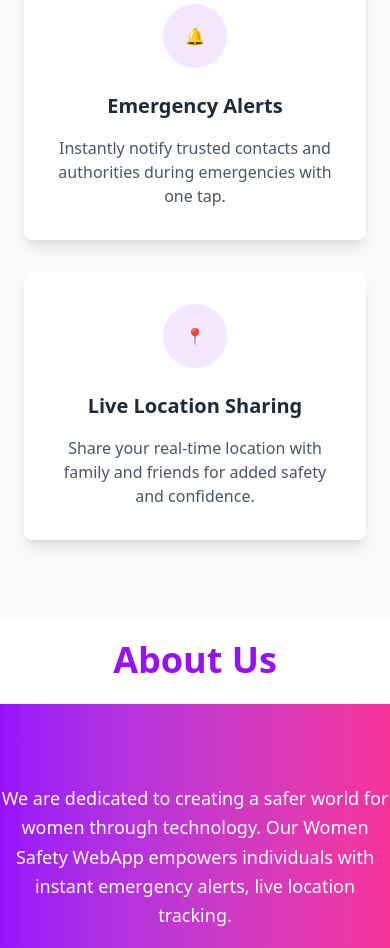
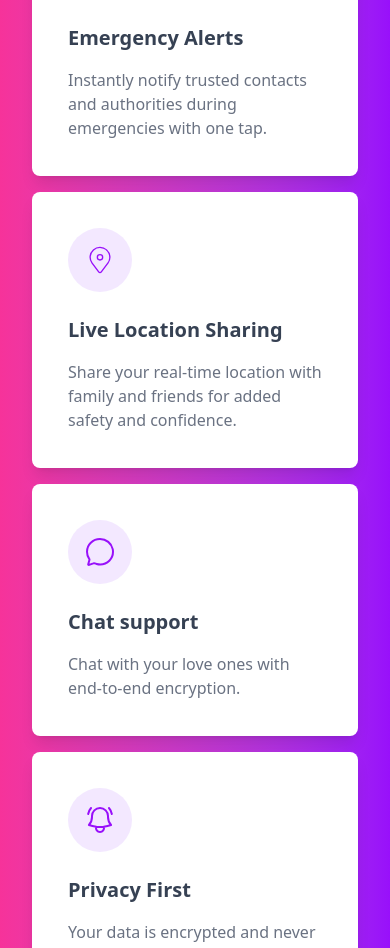
Before and after one commit to Arin-Yadav/Women-safety-app, a React app in the folder frontend/: page / in a window 390 px wide. Shown: the part 1040-1988 px from the top of the page. Built offline with nearby package versions, Linux system fonts and the light colour scheme; the HTML template or start-up script is replaced by a standard one.

Commit message:
updated ui and made website responsive

```diff
--- a/frontend/src/components/LandingPage.jsx
+++ b/frontend/src/components/LandingPage.jsx
@@ -4,6 +4,10 @@ import { Link } from "react-router-dom";
 import { RouteSignup } from "../helpers/RouteName";
 import Navbar from "./Navbar";
 const MotionLink = motion.create(Link);
+import { CiLock } from "react-icons/ci";
+import { IoChatbubbleOutline } from "react-icons/io5";
+import { CiLocationOn } from "react-icons/ci";
+import { HiOutlineBellAlert } from "react-icons/hi2";
 
 export default function LandingPage() {
   return (
@@ -14,10 +18,10 @@ export default function LandingPage() {
       </header>
 
       {/* Hero Section */}
-      <main>
+      <main className="bg-linear-to-r from-pink-500 to-purple-600 text-white">
         <section
           id="home"
-          className="flex flex-col items-center justify-center h-[calc(100vh-64px)] mt-16 text-center px-6 bg-linear-to-r from-pink-500 to-purple-600 text-white">
+          className="flex flex-col items-center justify-center h-[calc(100vh-64px)] mt-16 text-center px-6">
           <motion.h1
             initial={{ opacity: 0, y: -50 }}
             animate={{ opacity: 1, y: 0 }}
@@ -45,55 +49,81 @@ export default function LandingPage() {
         </section>
 
         {/* Features Section */}
-        <section id="features" className="bg-gray-50 py-20 px-6">
-          <div className="max-w-6xl mx-auto text-center">
-            <h2 className="text-4xl md:text-5xl font-extrabold text-purple-700 mb-12">
-              Our Features
+        <section id="features" className="px-6">
+          <h2 className="text-4xl md:text-5xl text-center font-bold mb-12">
+            Key Features
           </h2>
-            <div className="grid grid-cols-1 md:grid-cols-2 lg:grid-cols-2 gap-8">
+          <div className="grid grid-cols-1 sm:grid-cols-2 lg:grid-cols-4 max-w-4xl lg:max-w-7xl mx-auto gap-4 p-2">
             {/* Feature 1 */}
-              <div className="bg-white shadow-lg rounded-lg p-8 hover:shadow-xl transition duration-300 cursor-pointer">
-                <div className="flex items-center justify-center w-16 h-16 mx-auto bg-purple-100 text-purple-600 rounded-full mb-6">
-                  🔔
+            <div className="bg-white shadow-lg rounded-lg p-8 hover:shadow-xl transition duration-300 cursor-pointer feature-card">
+              <div className="flex items-center justify-center w-16 h-16 bg-purple-100 text-purple-600 rounded-full mb-6">
+                <HiOutlineBellAlert className="h-8 w-8" />
               </div>
-                <h3 className="text-xl font-semibold text-gray-800 mb-4">
+              <h3 className="text-xl font-semibold text-gray-700 mb-4">
                 Emergency Alerts
               </h3>
-                <p className="text-gray-600">
+              <p className="text-gray-500">
                 Instantly notify trusted contacts and authorities during
                 emergencies with one tap.
               </p>
             </div>
 
             {/* Feature 2 */}
-              <div className="bg-white shadow-lg rounded-lg p-8 hover:shadow-xl transition duration-300 cursor-pointer">
-                <div className="flex items-center justify-center w-16 h-16 mx-auto bg-purple-100 text-purple-600 rounded-full mb-6">
-                  📍
+            <div className="bg-white shadow-lg rounded-lg p-8 hover:shadow-xl transition duration-300 cursor-pointer feature-card">
+              <div className="flex items-center justify-center w-16 h-16 bg-purple-100 text-purple-600  rounded-full mb-6">
+                <CiLocationOn className="h-8 w-8" />
               </div>
-                <h3 className="text-xl font-semibold text-gray-800 mb-4">
+              <h3 className="text-xl font-semibold text-gray-700 mb-4">
                 Live Location Sharing
               </h3>
-                <p className="text-gray-600">
-                  Share your real-time location with family and friends for
-                  added safety and confidence.
+              <p className=" text-gray-500">
+                Share your real-time location with family and friends for added
+                safety and confidence.
               </p>
             </div>
+
+            {/* Feature 3 */}
+            <div className="bg-white shadow-lg rounded-lg p-8 hover:shadow-xl transition duration-300 cursor-pointer feature-card">
+              <div className="flex items-center justify-center w-16 h-16 bg-purple-100 text-purple-600 rounded-full mb-6">
+                <IoChatbubbleOutline className="h-8 w-8" />
+              </div>
+              <h3 className="text-xl font-semibold text-gray-700 mb-4">
+                Chat support
+              </h3>
+              <p className=" text-gray-500">
+                Chat with your love ones with end-to-end encryption.
+              </p>
+            </div>
+
+            {/* Feature 4 */}
+            <div className="bg-white shadow-lg rounded-lg p-8 hover:shadow-xl transition duration-300 cursor-pointer feature-card">
+              <div className="flex items-center justify-center w-16 h-16 bg-purple-100 text-purple-600 rounded-full mb-6">
+                <HiOutlineBellAlert className="h-8 w-8" />
+              </div>
+              <h3 className="text-xl font-semibold text-gray-700 mb-4">
+                Privacy First
+              </h3>
+              <p className=" text-gray-500">
+                Your data is encrypted and never shared without consent.
+              </p>
             </div>
           </div>
         </section>
 
         {/* About us section  */}
-        <section id="aboutus">
-          <h2 className="text-4xl md:text-5xl text-center text-purple-600 mt-5 font-extrabold mb-6">
+        <section
+          id="aboutus"
+          className="mt-16 flex flex-col items-center w-full">
+          <h2 className="text-4xl md:text-5xl text-center font-bold">
             About Us
           </h2>
-          <div className="mx-auto text-center text-white bg-linear-to-r from-purple-600 to-pink-500 py-20">
-            <p className="text-lg md:text-xl leading-relaxed max-w-3xl mx-auto">
+          <div className="text-center py-10 px-6">
+            <p className="text-lg md:text-xl leading-relaxed max-w-3xl ">
               We are dedicated to creating a safer world for women through
               technology. Our Women Safety WebApp empowers individuals with
               instant emergency alerts, live location tracking.
             </p>
-            <p className="text-lg md:text-xl leading-relaxed max-w-3xl mx-auto mt-6">
+            <p className="text-lg md:text-xl leading-relaxed max-w-3xl mt-6">
               Beyond safety, our vision is to foster awareness, build supportive
               communities, and promote equality. This project is more than just
               an app — it's a movement toward security, confidence, and
--- a/frontend/src/components/Navbar.jsx
+++ b/frontend/src/components/Navbar.jsx
@@ -7,7 +7,7 @@ export default function Navbar() {
   const [isOpen, setIsOpen] = useState(false);
 
   return (
-    <nav className="bg-purple-700 text-white shadow-lg fixed top-0 h-16 w-full">
+    <nav className="bg-purple-700 text-white shadow-lg fixed top-0 h-16 w-full z-50">
       <div className="max-w-7xl mx-auto px-4 sm:px-6 lg:px-8">
         <div className="flex justify-between items-center h-16">
           <Link
@@ -42,11 +42,11 @@ export default function Navbar() {
               className="px-3 py-2 rounded-md text-sm font-medium hover:bg-purple-600 transition cursor-pointer">
               About us
             </ScrollLink>
-            <Link
+            {/* <Link
               to={RouteLogin}
               className="block bg-red-500 hover:bg-red-600 px-4 py-2 rounded-lg font-semibold transition cursor-pointer">
               Login
-            </Link>
+            </Link> */}
           </div>
 
           {/* Mobile Menu Button */}
@@ -74,11 +74,11 @@ export default function Navbar() {
           <Link className="block px-3 py-2 rounded-md text-sm font-medium hover:bg-purple-600 transition cursor-pointer">
             About us
           </Link>
-          <Link
+          {/* <Link
             to={RouteLogin}
             className="block bg-red-500 hover:bg-red-600 px-4 py-2 rounded-lg font-semibold transition">
             Login
-          </Link>
+          </Link> */}
         </div>
       )}
     </nav>
--- a/frontend/src/index.css
+++ b/frontend/src/index.css
@@ -1,11 +1,26 @@
 @import "tailwindcss";
 
 @keyframes marquee {
-  0% { transform: translateX(100%); }
-  100% { transform: translateX(-100%); }
+  0% {
+    transform: translateX(100%);
+  }
+  100% {
+    transform: translateX(-100%);
+  }
 }
 
 .animate-marquee {
   display: inline-block;
   animation: marquee 15s linear infinite;
 }
+
+.feature-card {
+  backdrop-filter: blur(10px);
+  border: 4px solid rgba(255, 255, 255, 0.1);
+  transition: all 0.3s ease;
+}
+
+.feature-card:hover {
+  border-color: rgba(236, 72, 153, 0.5);
+  transform: translateY(-4px);
+}
```
Also changed, not shown: frontend/src/components/Login.jsx (+21 -22 lines), frontend/src/components/SignUp.jsx (+61 -369 lines). Lines whose indentation alone changed are shown as unchanged.
